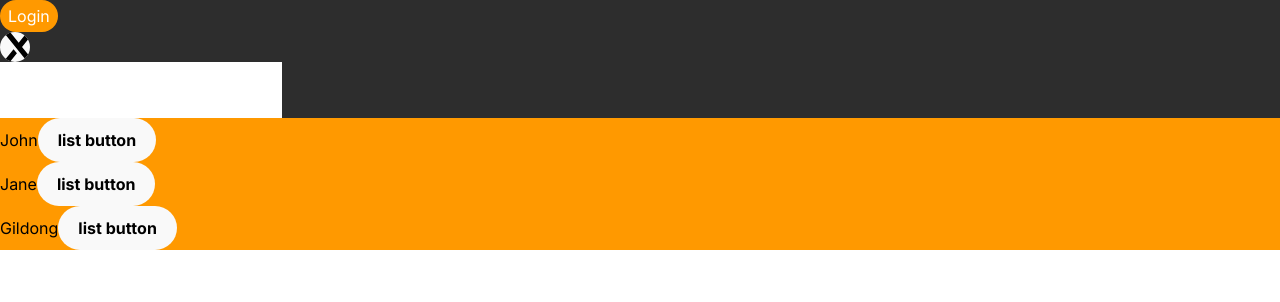
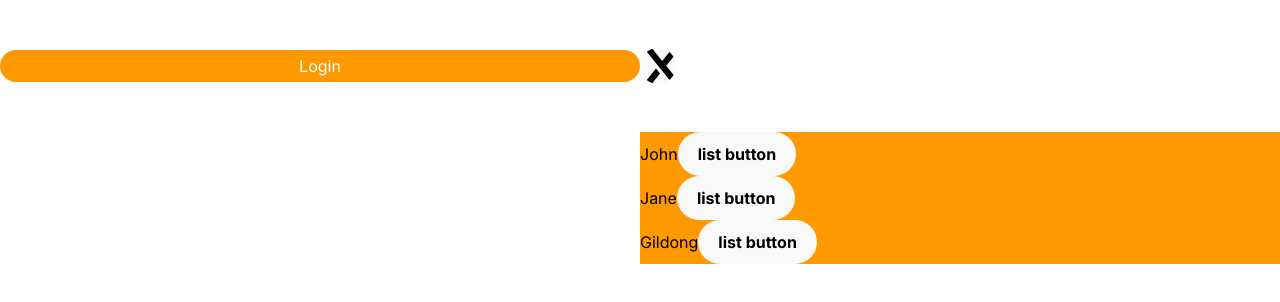
Before and after one commit to K-Chips/front-end, a Next.js app: page / in a window 1280 px wide. Shown: the top 302 px of the page. Built offline with nearby package versions, Linux system fonts and the light colour scheme.

Commit message:
chore: add LayoutBasicProps to Layout components

```diff
--- a/app/page.tsx
+++ b/app/page.tsx
@@ -1,12 +1,14 @@
-import { Avatar, Button, Input, PopularList } from '@/components';
+import { Avatar, Button, Grid, Input, PopularList } from '@/components';
 
 const Home = () => {
   return (
-    <main className="bg-black">
-      <Button size="small" variant="secondary" text="Login" />
-      <Avatar size="xl" src="" alt="avatar test" />
-      <Input />
-      <PopularList />
+    <main>
+      <Grid justify="center" align="center" className="grid-rows-3 grid-cols-2">
+        <Button size="small" variant="secondary" text="Login" />
+        <Avatar size="2xl" src="" alt="avatar test" />
+        <Input />
+        <PopularList />
+      </Grid>
     </main>
   );
 };
--- a/components/UI/Layouts/Column.tsx
+++ b/components/UI/Layouts/Column.tsx
@@ -1,12 +1,31 @@
 import { HTMLAttributes } from 'react';
 
+import {
+  getAlignClass,
+  getJustifyClass,
+  LayoutBasicProps,
+} from '@/components/UI/Layouts/styles';
 import { cn } from '@/utils';
 
-interface ColumnProps extends HTMLAttributes<HTMLDivElement> {}
+interface ColumnProps
+  extends LayoutBasicProps,
+    HTMLAttributes<HTMLDivElement> {}
 
-const Column = ({ className, children, ...props }: ColumnProps) => {
+const Column = ({
+  className,
+  children,
+  align = 'start',
+  justify = 'start',
+  ...props
+}: ColumnProps) => {
+  const alignClass = getAlignClass(align);
+  const justifyClass = getJustifyClass(justify);
+
   return (
-    <div className={cn(`flex flex-col`, className)} {...props}>
+    <div
+      className={cn(`flex flex-col`, alignClass, justifyClass, className)}
+      {...props}
+    >
       {children}
     </div>
   );
--- a/components/UI/Layouts/Flex.tsx
+++ b/components/UI/Layouts/Flex.tsx
@@ -1,12 +1,29 @@
 import { HTMLAttributes } from 'react';
 
+import {
+  getAlignClass,
+  getJustifyClass,
+  LayoutBasicProps,
+} from '@/components/UI/Layouts/styles';
 import { cn } from '@/utils';
 
-interface FlexProps extends HTMLAttributes<HTMLDivElement> {}
+interface FlexProps extends LayoutBasicProps, HTMLAttributes<HTMLDivElement> {}
 
-const Flex = ({ className, children, ...props }: FlexProps) => {
+const Flex = ({
+  className,
+  children,
+  align = 'start',
+  justify = 'start',
+  ...props
+}: FlexProps) => {
+  const alignClass = getAlignClass(align);
+  const justifyClass = getJustifyClass(justify);
+
   return (
-    <div className={cn(`flex flex-row`, className)} {...props}>
+    <div
+      className={cn(`flex flex-row`, alignClass, justifyClass, className)}
+      {...props}
+    >
       {children}
     </div>
   );
--- a/components/UI/Layouts/Gird.tsx
+++ b/components/UI/Layouts/Grid.tsx
@@ -2,7 +2,6 @@ import { HTMLAttributes } from 'react';
 
 import {
   getAlignClass,
-  getGapClass,
   getJustifyClass,
   LayoutBasicProps,
 } from '@/components/UI/Layouts/styles';
@@ -18,17 +17,15 @@ const Grid = ({
   flow = 'row',
   align = 'start',
   justify = 'start',
-  gap = '0',
   ...props
 }: GridProps) => {
   const flowClass = flow === 'row' ? 'grid' : 'grid grid-flow-col';
   const alignClass = getAlignClass(align);
   const justifyClass = getJustifyClass(justify);
-  const gapClass = getGapClass(gap);
 
   return (
     <div
-      className={cn(flowClass, alignClass, justifyClass, gapClass, className)}
+      className={cn(flowClass, alignClass, justifyClass, className)}
       {...props}
     >
       {children}
--- a/components/UI/Layouts/styles.ts
+++ b/components/UI/Layouts/styles.ts
@@ -4,9 +4,25 @@ type Justify = 'start' | 'center' | 'end' | 'between' | 'around' | 'evenly';
 export interface LayoutBasicProps {
   align?: Align;
   justify?: Justify;
-  gap?: string;
 }
 
-export const getAlignClass = (align: Align) => `items-${align}`;
-export const getJustifyClass = (justify: Justify) => `justify-${justify}`;
+export const alignStyles: { [key in Align]: string } = {
+  start: 'items-start',
+  center: 'items-center',
+  end: 'items-end',
+  stretch: 'items-stretch',
+};
+
+export const justifyStyles: { [key in Justify]: string } = {
+  start: 'justify-start',
+  center: 'justify-center',
+  end: 'justify-end',
+  between: 'justify-between',
+  around: 'justify-around',
+  evenly: 'justify-evenly',
+};
+
+export const getAlignClass = (align: Align) => alignStyles[align];
+export const getJustifyClass = (justify: Justify) => justifyStyles[justify];
+
 export const getGapClass = (gap: string) => `gap-[${gap}]`;
--- a/components/UI/index.ts
+++ b/components/UI/index.ts
@@ -3,7 +3,7 @@ export { default as Button } from './Button/Button';
 export { default as Input } from './Input';
 export { default as Column } from './Layouts/Column';
 export { default as Flex } from './Layouts/Flex';
-export { default as Gird } from './Layouts/Gird';
+export { default as Grid } from './Layouts/Grid';
 export { default as List } from './List';
 export { default as ListItem } from './ListItem';
 export { default as Select } from './Select';
```
